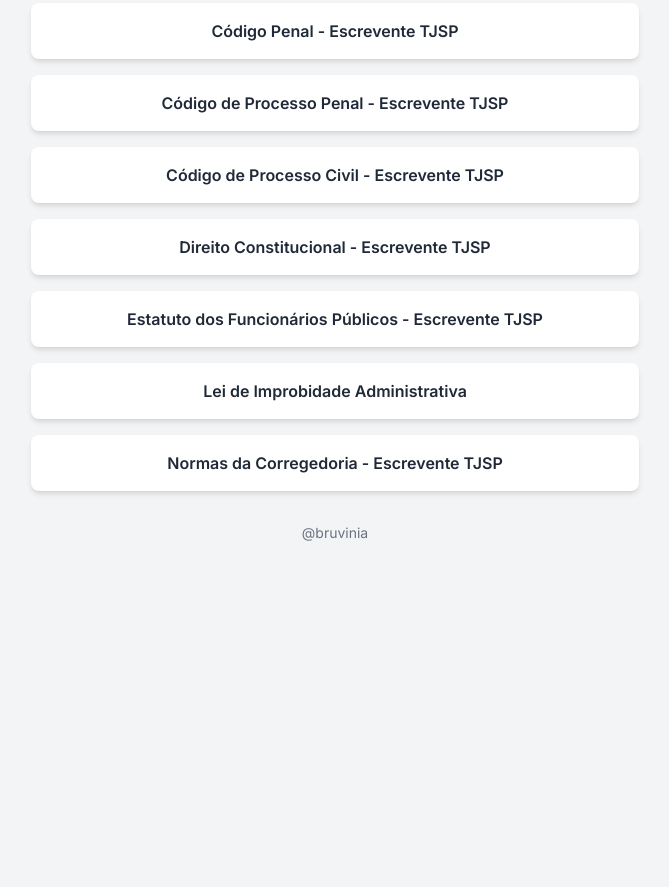
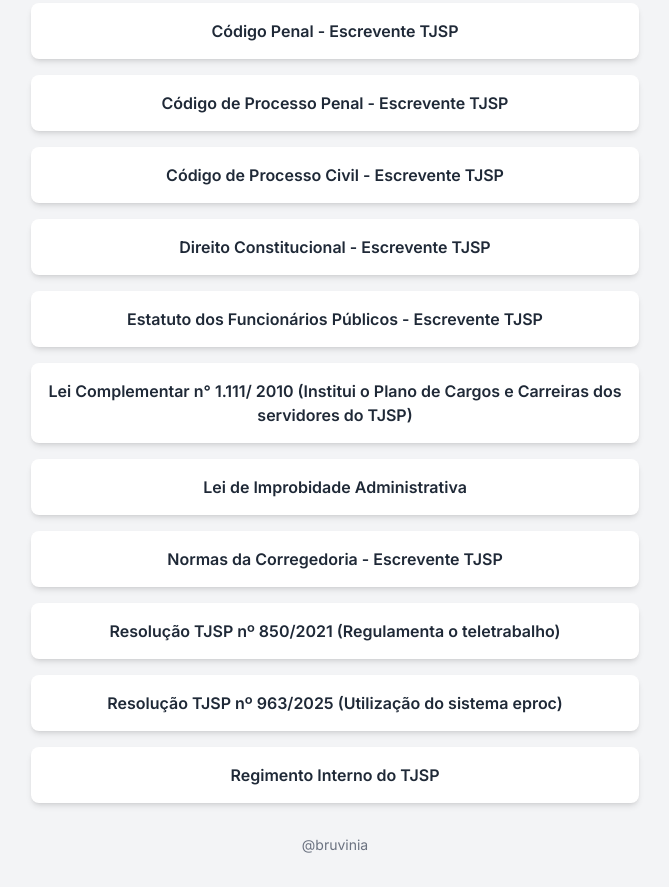
Before and after one commit to victoramaralrcc-oss/https-github.com-bruvinia-bio, a plain HTML site: page index.html in a window 1280 px wide. Shown: the part 273-1160 px from the top of the page, without its empty margins (305-974 px from the left). Before the commit the page ends 848 px from the top, so only its background shows below. Drawn offline with nearby package versions, Linux system fonts and the light colour scheme.

Commit message:
Update index.html

```diff
--- a/index.html
+++ b/index.html
@@ -68,14 +68,36 @@
                 </a>
 
                 <!-- Link 6 -->
+                <a href="https://bruvinia.github.io/carreiras.tjsp/" target="_blank" rel="noopener noreferrer" class="link-button block w-full bg-white dark:bg-gray-800 p-4 rounded-lg text-center font-semibold shadow-md hover:bg-gray-50 dark:hover:bg-gray-700">
+                    Lei Complementar n° 1.111/ 2010 (Institui o Plano de Cargos e Carreiras dos servidores do TJSP)
+                </a>
+
+                <!-- Link 7 -->
                 <a href="https://bruvinia.github.io/improbidade/" target="_blank" rel="noopener noreferrer" class="link-button block w-full bg-white dark:bg-gray-800 p-4 rounded-lg text-center font-semibold shadow-md hover:bg-gray-50 dark:hover:bg-gray-700">
                     Lei de Improbidade Administrativa
                 </a>
 
-                <!-- Link 7 (Sem URL fornecida, usando # como placeholder) -->
+                <!-- Link 8 -->
                 <a href="https://bruvinia.github.io/normas.tjsp/" target="_blank" rel="noopener noreferrer" class="link-button block w-full bg-white dark:bg-gray-800 p-4 rounded-lg text-center font-semibold shadow-md hover:bg-gray-50 dark:hover:bg-gray-700">
                     Normas da Corregedoria - Escrevente TJSP
                 </a>
+
+                <!-- Link 9 -->
+                <a href="https://bruvinia.github.io/teletrabalho.tjsp/" target="_blank" rel="noopener noreferrer" class="link-button block w-full bg-white dark:bg-gray-800 p-4 rounded-lg text-center font-semibold shadow-md hover:bg-gray-50 dark:hover:bg-gray-700">
+                    Resolução TJSP nº 850/2021 (Regulamenta o teletrabalho)
+                </a>
+
+                <!-- Link 10 -->
+                <a href="https://bruvinia.github.io/eproc.tjsp/" target="_blank" rel="noopener noreferrer" class="link-button block w-full bg-white dark:bg-gray-800 p-4 rounded-lg text-center font-semibold shadow-md hover:bg-gray-50 dark:hover:bg-gray-700">
+                     Resolução TJSP nº 963/2025 (Utilização do sistema eproc)
+                </a>
+
+                <!-- Link 11 -->
+                <a href="https://bruvinia.github.io/regimento.tjsp/" target="_blank" rel="noopener noreferrer" class="link-button block w-full bg-white dark:bg-gray-800 p-4 rounded-lg text-center font-semibold shadow-md hover:bg-gray-50 dark:hover:bg-gray-700">
+                    Regimento Interno do TJSP
+                </a>
+
+
             </div>
         </main>
 
```
